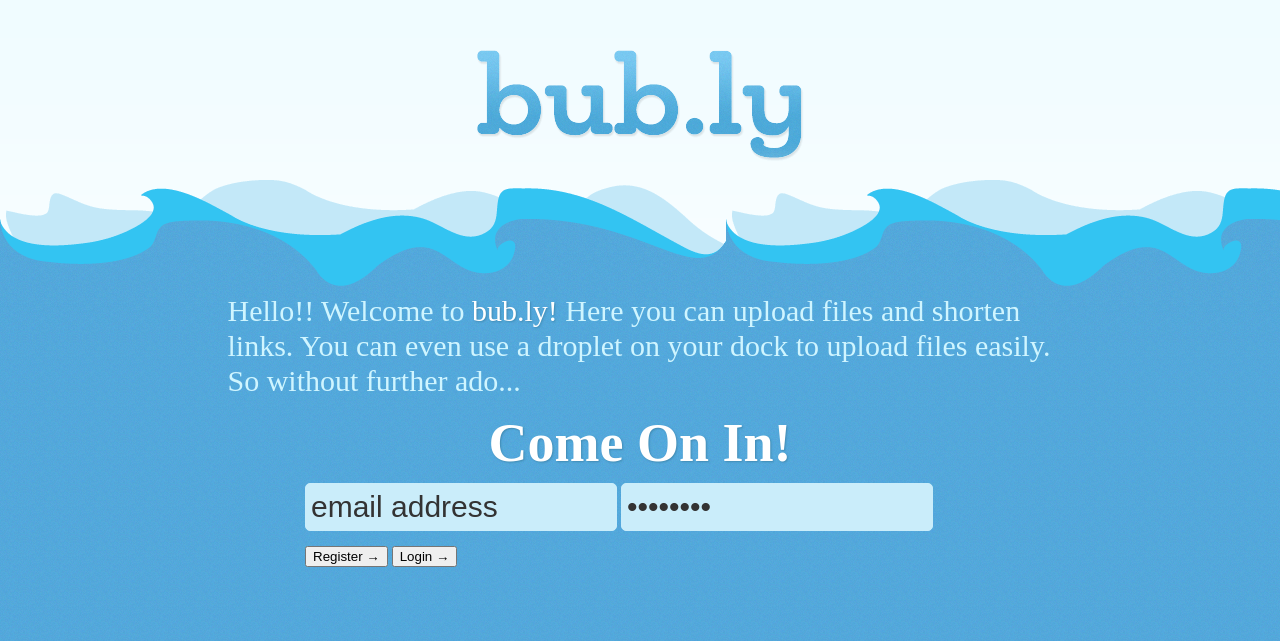
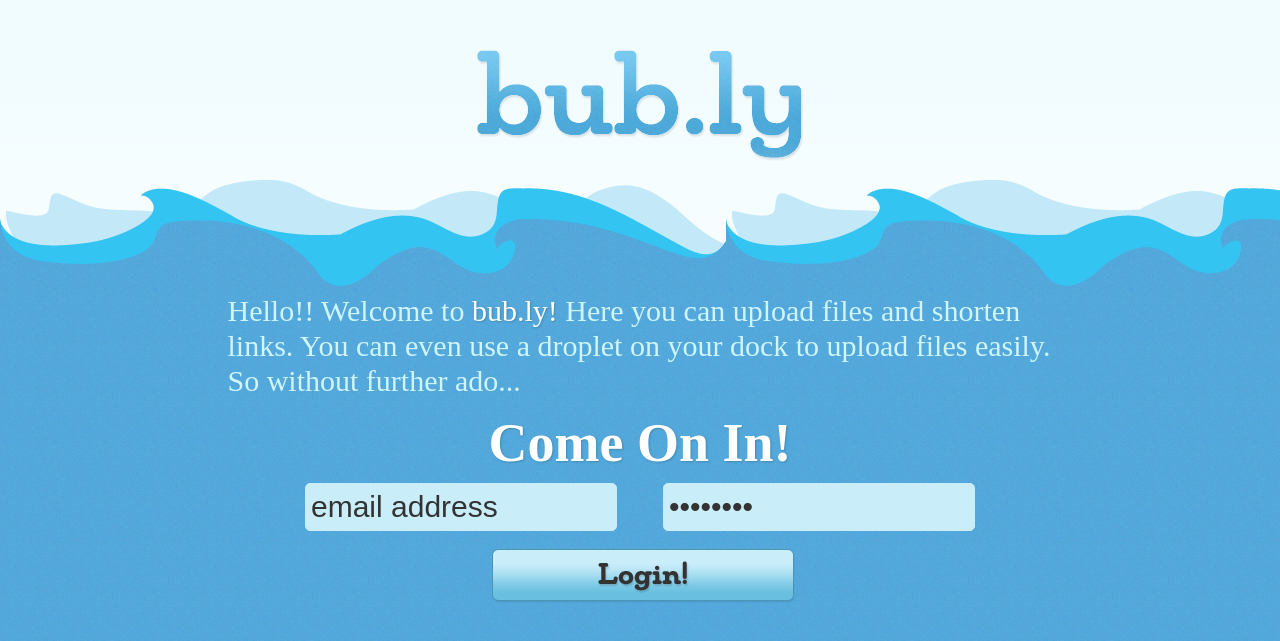
Before and after one commit to misstricky/Bub.ly, a Django app: template templates/landing.html in a window 1280 px wide. Shown: the top 641 px of the page. Run offline with Django 3.2, Linux system fonts and the light colour scheme; the template is opened without the code that fills it, so the values that code supplies are empty; some libraries are stand-ins or nearby versions.

Commit message:
login button styles

```diff
--- a/static/css/base.css
+++ b/static/css/base.css
@@ -102,3 +102,49 @@ a{
     padding:5px;
     font-weight:500;
 }
+
+#ocean-floor .ocean-form #id_email{
+    float:left;
+}
+
+#ocean-floor .ocean-form #id_password{
+    float:right;
+}
+
+#ocean-floor .ocean-form #register_button{
+    display:none;
+    width:307px;
+    height:59px;
+    background:url(images/ocean-signup-button.gif) top left no-repeat;
+    border:none;
+    text-indent:-999999px;
+    cursor: pointer;
+    cursor: hand;
+    margin:0 0 5px 185px;
+    font-weight:200;
+    text-shadow:none;
+}
+
+#ocean-floor .ocean-form #login_button{
+    width:307px;
+    height:59px;
+    background:url(images/ocean-login-button.gif) top left no-repeat;
+    border:none;
+    text-indent:-999999px;
+    cursor: pointer;
+    cursor: hand;
+    margin:0 0 5px 185px;
+    font-weight:200;
+    text-shadow:none;
+}
+
+#ocean-floor .ocean-form .log-in{ display:none; }
+
+#ocean-floor .ocean-form .sign-up, #ocean-floor .ocean-form .log-in{
+    text-align:center;
+    color:#cff5ff;
+    font-size:22px;
+    font-weight:300;
+}
+
+#ocean-floor .ocean-form .sign-up a, #ocean-floor .ocean-form .log-in a{ font-weight:500; text-shadow: #418bb3 1px 1px 2px; }
```
Also changed, not shown: static/css/images/ocean-login-button.gif (added), static/css/images/ocean-signup-button.gif (added).
